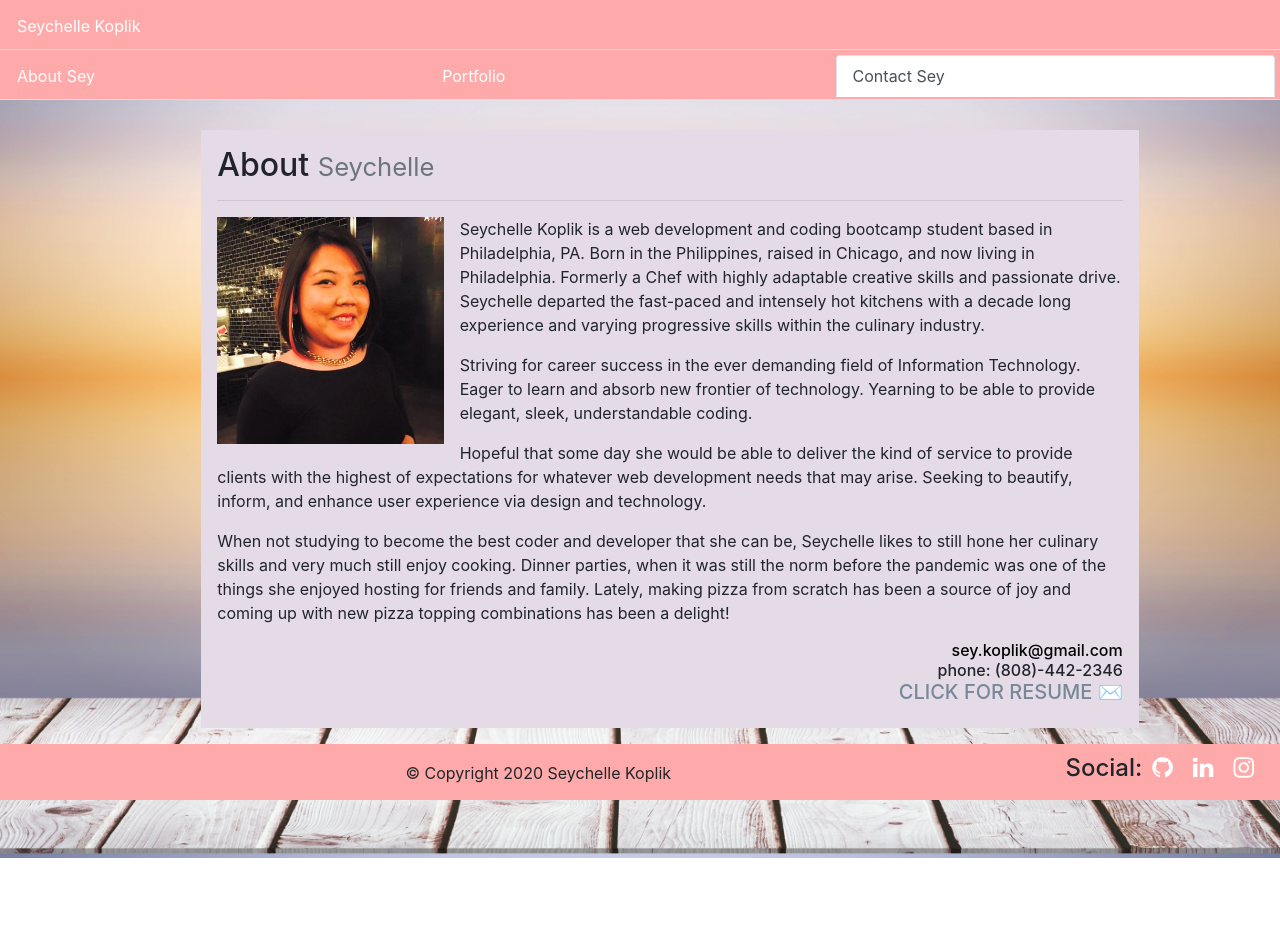
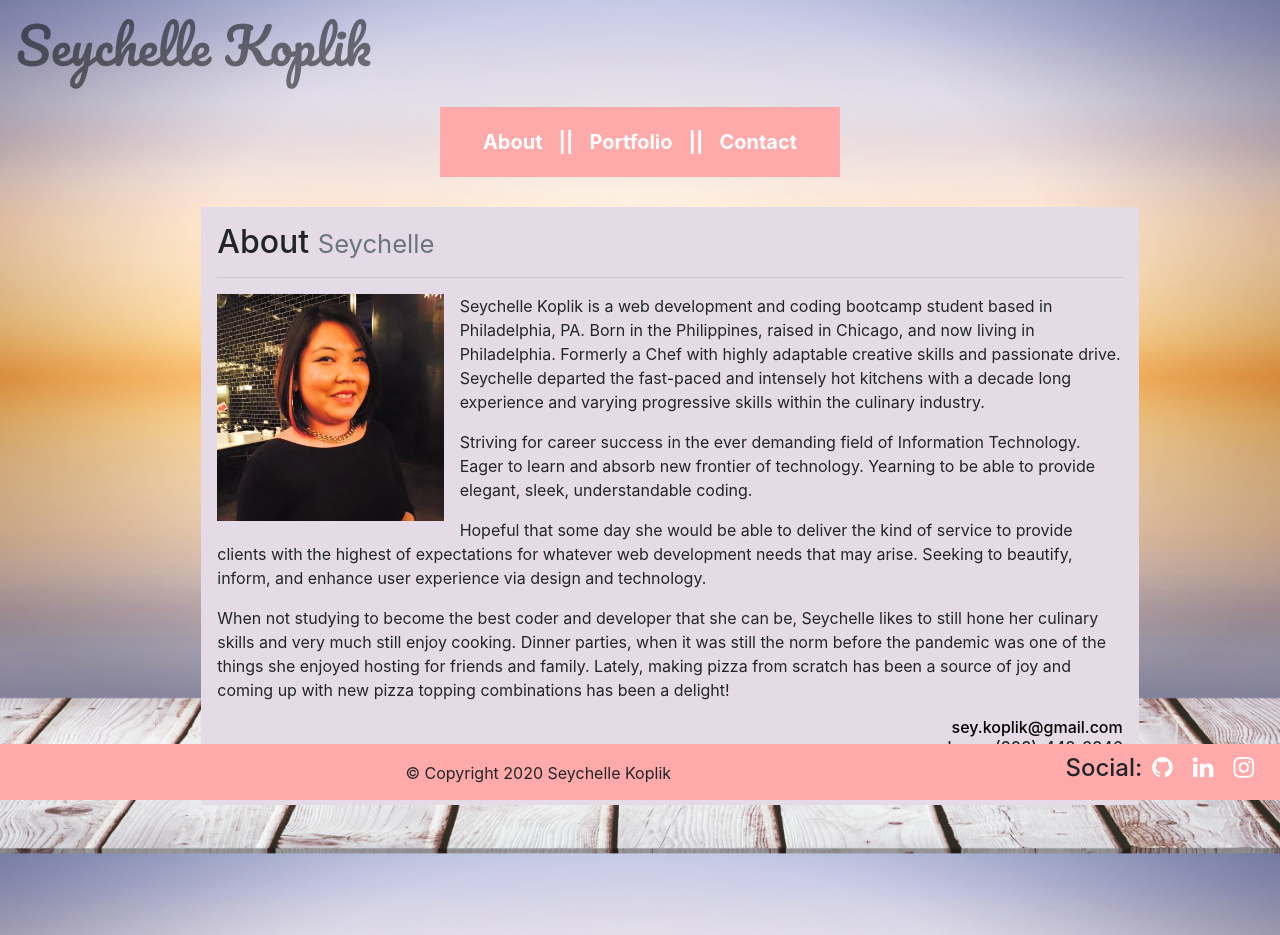
Before and after one commit to SeyKoplik/React_PortfolioUpdate, a React (Create React App) app: page / in a window 1280 px wide. Shown: the top 935 px of the page. Before the commit the page ends 858 px from the top, so only its background shows below. Built offline with nearby package versions, Linux system fonts and the light colour scheme.

Commit message:
changed navbar design

```diff
--- a/public/index.html
+++ b/public/index.html
@@ -12,6 +12,9 @@
 
   <link href="https://maxcdn.bootstrapcdn.com/font-awesome/4.7.0/css/font-awesome.min.css" rel="stylesheet" />
 
+  <link href="https://fonts.googleapis.com/css2?family=Pacifico&display=swap" rel="stylesheet">
+
+
 
 </head>
 
--- a/src/App.js
+++ b/src/App.js
@@ -25,9 +25,3 @@ function App() {
 }
 
 export default App;
-
-
-// MUST RUN IN TERMINAL FIRST   `npm i react-router-dom`
-// using the Route to Link on NavTabs
-// atleast the homepage should be exact path
-// route to contact isnt exact path because there is also the learn subcategory
--- a/src/components/NavTabs.js
+++ b/src/components/NavTabs.js
@@ -6,36 +6,36 @@ function NavTabs() {
 
   return (
     <>
-    <ul className="nav nav-tabs">
-      <li className="nav-item">
+    <div>
+      <p>
         <Link to="/" className={location.pathname === "/about" ? "nav-link active" : "nav-link"}>
-          Seychelle Koplik
+          <span className="nameBanner">
+          Seychelle Koplik</span>
         </Link>
-      </li>
-      </ul>
-      <ul className="nav nav-tabs TESTNAV">
+      </p>
+      </div>
+      <ul className="nav links">
       <li className="nav-item">
         <Link
           to="/about"
-          className={location.pathname === "/about" ? "nav-link active" : "nav-link"}
-        >
-          About Sey
+          className={location.pathname === "/about" ? "nav-link active" : "nav-link"} >
+          About
         </Link>
       </li>
+      <li className="nav-item">||</li>
       <li className="nav-item">
         <Link
           to="/portfolio"
-          className={location.pathname === "/portfolio" ? "nav-link active" : "nav-link"}
-        >
+          className={location.pathname === "/portfolio" ? "nav-link active" : "nav-link"} >
           Portfolio
         </Link>
       </li>
+      <li className="nav-item">|| </li>
       <li className="nav-item">
         <Link
           to="/contact"
-          className={location.pathname === "/" ? "nav-link active" : "nav-link"}
-        >
-          Contact Sey
+          className={location.pathname === "/" ? "nav-link active" : "nav-link"} >
+          Contact
         </Link>
       </li>
     </ul>
--- a/src/main.css
+++ b/src/main.css
@@ -6,19 +6,25 @@ body {
   overflow: overlay;
   }
 
-ul {
+.links {
+  display: flex;
+  align-items: center;
+  justify-content: center;
   background-color: #faa;
-    height: 50px;
-    padding: 5px;
+  height: 70px;
+  width: 400px;
+  padding: 10px;
   color: #fff;
+  text-align: center;
+  margin: 0 auto;
+  font-weight: bolder;
+  font-size: 20px;
   }
 
-.TESTNAV {
-  display: -ms-flexbox;
-  display: -webkit-flex;
-  display: flex inline-block;
-  -webkit-flex-flow: wrap column;
-  flex-flow: wrap column;
+.nameBanner {
+  font-family: 'Pacifico', cursive;
+  font-size: 50px;
+  opacity: 0.5;
 }
 
 .h3Footer {
```
Lines whose indentation alone changed are shown as unchanged.
